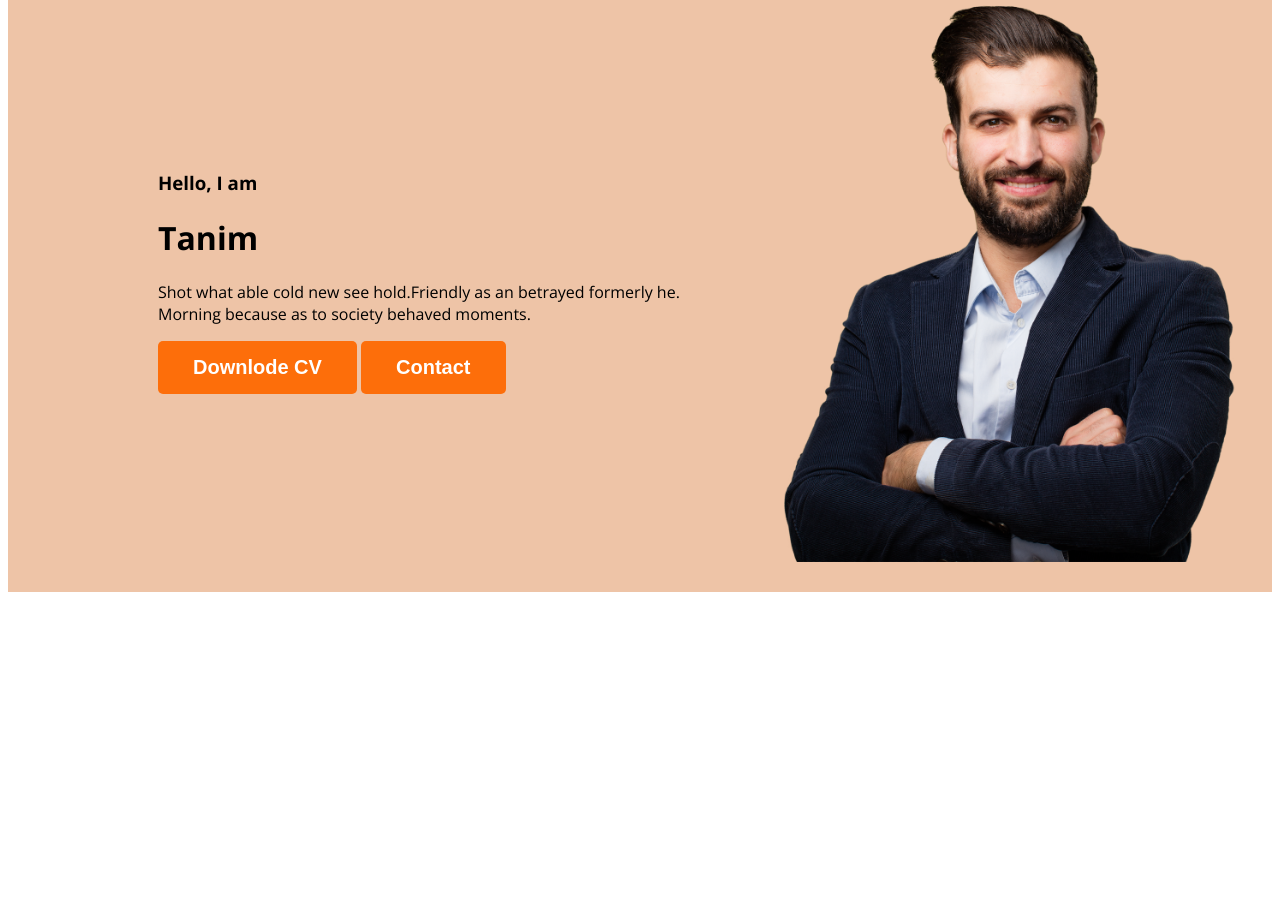
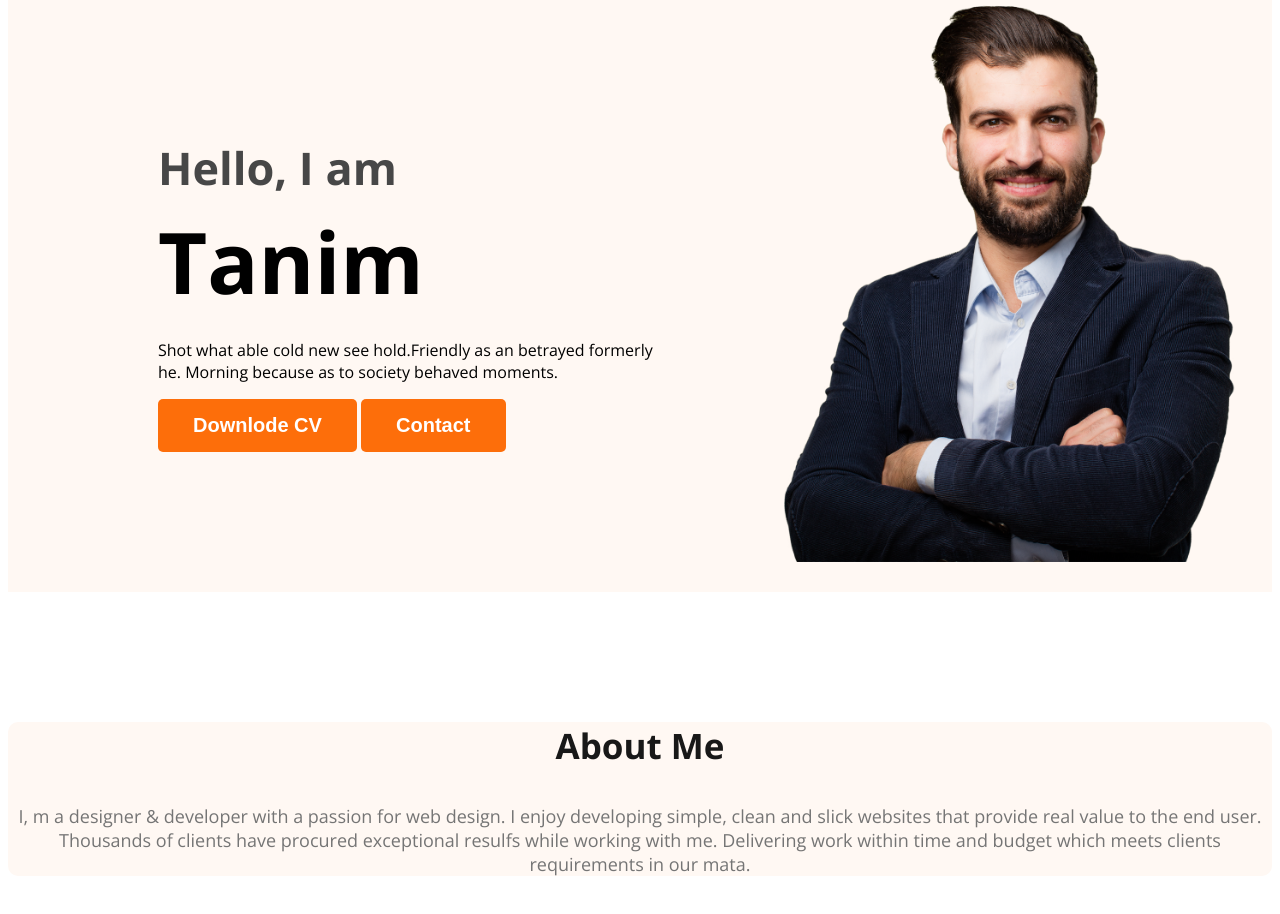
Before and after one commit to Rifat-Ahammed-Tanim/web-developer-protfolio, a plain HTML site: page index.html in a window 1280 px wide. Shown: the part 240-1154 px from the top of the page. Before the commit the page ends 840 px from the top, so only its background shows below. Drawn offline with nearby package versions, Linux system fonts and the light colour scheme.

Commit message:
about section

```diff
--- a/index.html
+++ b/index.html
@@ -25,7 +25,7 @@
             <div class="banner-content">
                 <h3 class="banner-geeting">Hello, I am</h3>
                 <h1 class="banner-tital">Tanim</h1>
-                <p>Shot what able cold new see hold.Friendly as an betrayed formerly he. Morning because as to society behaved moments.</p>
+                <pc class="banner-description">Shot what able cold new see hold.Friendly as an betrayed formerly he. Morning because as to society behaved moments.</p>
                 <button class="btn-primary">Downlode CV</button>
                 <button class="btn-primary">Contact</button>
            </div>
@@ -33,7 +33,11 @@
         </div>
     </header>
     <main>
+        <section class="about">
+            <h3 class="section-titel">About Me</h3>
+            <p class="section-description">I, m a designer & developer with a passion for web design. I enjoy developing simple, clean and slick websites that provide real value to the end user. Thousands of clients have procured exceptional resulfs while working with me. Delivering work within time and budget which meets clients requirements in our mata.</p>
 
+        </section>
     </main>
     <footer>
 
--- a/protfolio/style.css
+++ b/protfolio/style.css
@@ -1,56 +1,93 @@
 /* nav related style */
-body{
-    font-family: 'Open Sans', sans-serif;
+.section-titel{
+    color:#181818;
+    text-align: center;
+    font-size: 35px;
+    font-weight: 700;
+
 }
-nav{
+.section-description{
+    color:#757575;
+    text-align: center;
+    font-size: 18px;
+    font-weight: 400;
+}
+body {
+  font-family: "Open Sans", sans-serif;
+}
+nav {
   justify-content: space-between;
   display: flex;
   align-items: center;
   margin: 0px 200px;
+  background-color: #fff8f3;
 }
-.nav-titel{
+.nav-titel {
   font-size: 45px;
   font-weight: 800;
-
 }
-.text-primary{
-    color: #FD6E0A;
+.text-primary {
+  color: #fd6e0a;
 }
-.btn-primary{
+.btn-primary {
   border-radius: 5px;
-    background-color: #FD6E0A;
+  background-color: #fd6e0a;
   color: white;
   border: 0;
   font-size: 20px;
   font-weight: 700;
   padding: 15px 35px;
 }
-nav > ul{
+nav > ul {
   align-items: center;
   display: flex;
 }
 
-nav li{
+nav li {
   list-style: none;
   margin: 50px;
 }
-nav a{
+nav a {
   text-decoration: none;
 }
 /* header related style */
-.header{
-    background: #FFF8F3;
+.header {
+  background: #fff8f3;
+  background-image: url(../images/header_bg.png);
+  background: no-repeat;
+  background-position: bottom right;
 }
-.banner{
-    background: #eec4a7;
+.banner {
+  background: #fff8f3;
   padding: 30px 30px 30px 150px;
   display: flex;
   align-items: center;
-
+  justify-content: space-between;
 }
-.profile-pic{
+.profile-pic {
   width: 500px;
 }
-.banner-content{
+.banner-content {
+  max-width: 500px;
+}
+.banner-tital {
+  font-size: 85px;
+  font-weight: 700;
+  margin-top: 5px;
+  margin-bottom: 20px;
+}
+.banner-geeting {
+  font-size: 45px;
+  color: #474747;
+  margin-bottom: 0px;
+}
 
+/* main section styles */
+
+/* about section style */
+.about {
+  padding: 130;
+  border-radius: 10px;
+  background: #fff8f3;
+  margin: 130px 0;
 }
```
Lines whose indentation alone changed are shown as unchanged.
